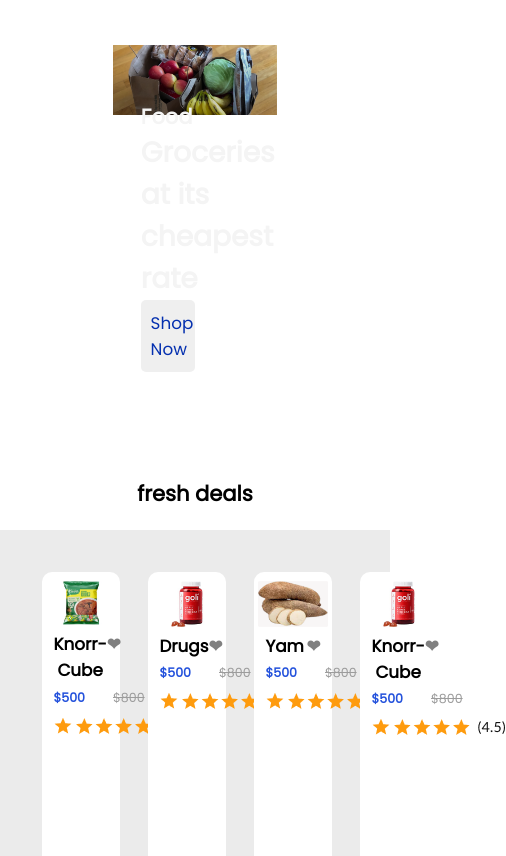
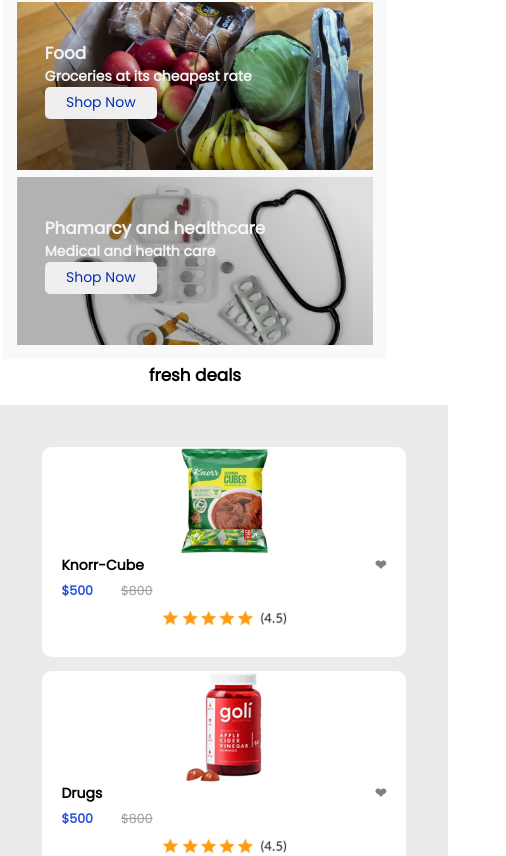
Before and after one commit to Oladele-israel/shop.co, a plain HTML site: page index.html in a window 390 px wide. Shown: the part 3650-4506 px from the top of the page, 506 px wide, since content can reach past the window. Drawn offline with Linux system fonts and the light colour scheme; a web font is replaced by a local one.

Commit message:
more update on the mobile screen

```diff
--- a/styles/home.css
+++ b/styles/home.css
@@ -338,7 +338,6 @@ header {
   align-items: center;
 }
 
-
 .service-detail {
   display: flex;
   flex-direction: column;
@@ -369,42 +368,45 @@ header {
 /*the flier section */
 .fliers {
   /* background: #f3f2f2; */
-  width: 95vw;
+  width: 100vw;
   margin-left: auto;
   margin-right: auto;
-  height: 120vh;
-  padding: 1rem;
+  height: auto;
+  padding: 0.2rem;
   display: flex;
   flex-direction: column;
   overflow: hidden;
-  gap: 1.2rem;
+  gap: 0.1rem;
 }
 
 .rice-flier {
   background: url(../images/riceFlier.png);
   background-repeat: no-repeat;
   background-size: contain;
-  width: 95vw;
-  height: 70vh;
+  width: 85%;
+  margin-left: auto;
+  margin-right: auto;
 }
 
 .food-flier {
   display: flex;
-  margin-top: -6rem;
   flex-direction: row;
+  justify-content: center;
   flex-wrap: wrap;
-  width: 100%;
-  height: 50vh;
-  gap: 1rem;
-  align-items: center;
-  justify-content: center;
+  width: 90%;
+  margin-left: auto;
+  margin-right: auto;
+  height: auto;
+  padding: 1rem;
+  gap: 0.5rem;
+  background: #f9f9f9;
 }
 
 .food1 {
-  width: 48%;
-  height: 60vh;
+  width: 45%;
+  height: auto;
   background: url(../images/food-flierImg.png);
-  background-size: contain;
+  background-size: cover;
   background-repeat: no-repeat;
   display: flex;
   flex-direction: column;
@@ -412,10 +414,11 @@ header {
 }
 
 .food2 {
-  width: 48%;
-  height: 60vh;
+  width: 45%;
+  height: auto;
   background: url(../images/pharma.png);
-  background-size: contain;
+  background-color: #fbfbfb;
+  background-size: cover;
   background-repeat: no-repeat;
   display: flex;
   flex-direction: column;
@@ -432,27 +435,27 @@ header {
 
 .food1 span:nth-child(2),
 .food2 span:nth-child(2) {
-  font-size: 2rem;
-  width: 27vw;
+  font-size: 1.5rem;
+  width: 20rem;
   font-weight: bolder;
   color: #f4f4f4;
 }
 
 .food1 button,
 .food2 button {
-  width: 14vw;
+  width: 14rem;
   padding: 0.7rem;
   border-radius: 5px;
   color: #0530af;
   font-size: 1.2rem;
   border: none;
   text-transform: capitalize;
+  white-space: no-wrap;
 }
 
 /*card list component */
 .fresh-product {
   text-align: center;
-  margin-top: -3rem;
 }
 .fresh-list {
   padding: 3rem;
@@ -464,15 +467,16 @@ header {
 .fresh-card {
   background: #ffffff;
   padding: 0.6rem;
-  width: 20vw;
+  width: 16rem;
   height: 45vh;
   border-radius: 10px;
   display: flex;
   flex-direction: column;
   align-items: center;
+  overflow: hidden;
 }
 .fresh-image img {
-  width: 18vw;
+  width: 15rem;
 }
 .fresh-card:hover {
   box-shadow: 0px 2px 13px 0px rgba(175, 174, 174, 0.75);
@@ -715,25 +719,166 @@ header {
 
   .product1 {
     width: 15rem;
-    height: 13rem;
+    height: 15rem;
     background: #ffffff;
     padding: 0.4rem;
+  }
+
+  .product-image img{
+    width: 13rem;
   }
   .services-list {
     flex-wrap: wrap;
   }
 
-  .service{
-    width: 15rem;
-    height:16rem ;
+  .service {
+    width: 17rem;
+    height: 16rem;
   }
-  .service-image img{
+  .service-image img {
     width: 10rem;
   }
+  .rice-flier {
+    height: 10rem;
+  }
+  .food-flier {
+    width: 100%;
+    justify-content: center;
+    align-items: center;
+  }
+
+  .food1{
+    height: 12rem;
+  }
+
+  .food1 span:first-child,
+  .food2 span:first-child {
+    margin-top: 0.7rem;
+    font-size: 1.2rem;
+    font-weight: bolder;
+    color: #f4f4f4;
+  }
+
+  .food1 span:nth-child(2),
+  .food2 span:nth-child(2) {
+    font-size: 1rem;
+    width: 20rem;
+    font-weight: bolder;
+    color: #f4f4f4;
+  }
+
+  .food1 button,
+  .food2 button {
+    width: 8rem;
+    padding: 0.4rem;
+    border-radius: 5px;
+    color: #0530af;
+    font-size: 1rem;
+    border: none;
+    text-transform: capitalize;
+    white-space: no-wrap;
+  }
+
+  .fresh-product {
+    text-align: center;
+    font-size: .8rem;
+    display: flex;
+    flex-direction: column;
+  }
+  .fresh-list {
+    padding: 3rem;
+    display: grid;
+    grid-template-columns: 1fr 1fr;
+    column-gap: .2rem;
+    grid-gap: 1rem;
+    justify-content: center;
+    align-items: center;
+    margin: auto;
+  }
+  .fresh-card {
+    padding: 0.1rem;
+    width: 16rem;
+    height: 15rem;
+    font-size: .2rem;
+  }
+  .fresh-image img {
+    width: 12rem;
+  }
+
+
+  .fresh-title span:first-child {
+    font-size: 1rem;
+  }
+
+  .fresh-title span:nth-child(2) {
+    font-size: 1rem;
+    color: grey;
+  }
+
+  .star {
+    margin-top: 0.5rem;
+  }
+  .star img{
+    width:9rem;
+  }
+
 }
 
 @media (max-width: 569px) {
   .products {
     margin-top: -8rem;
   }
+
+  .rice-flier{
+    background-size: contain;
+    width: 100%;
+  }
+
+  .food-flier {
+    width: 100%;
+    flex-direction: column;
+    justify-content: center;
+    align-items: center;
+  }
+
+  .food1, .food2{
+    height: 12rem;
+    width: 100%;
+  }
+
+  .fresh-list {
+    padding: 3rem;
+    background: #ebebeb;
+    display: grid;
+    grid-template-columns: 1fr;
+    column-gap: .2rem;
+    grid-gap: 1rem;
+    justify-content: center;
+    align-items: center;
+  }
+  .fresh-card {
+    padding: 0.1rem;
+    width: 26rem;
+    height: 15rem;
+    font-size: .2rem;
+  }
+  .fresh-image img {
+    width: 12rem;
+  }
+
+  .product1 {
+    width: 25rem;
+    height: 15rem;
+    background: #ffffff;
+    padding: 0.4rem;
+  }
+
+  .service {
+    width: 27rem;
+    height: 20rem;
+  }
+
+  .service-image img{
+    width: 13rem;
+  }
 }
```
